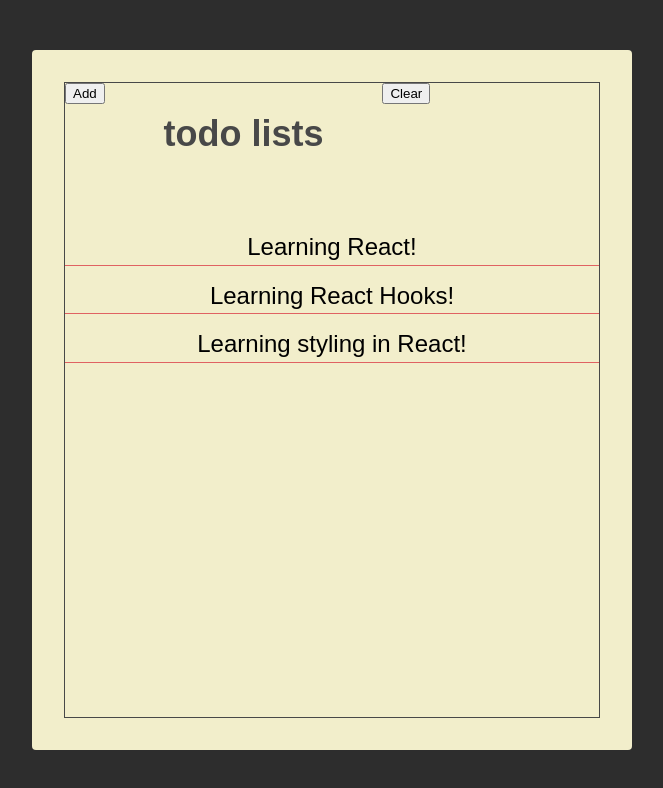
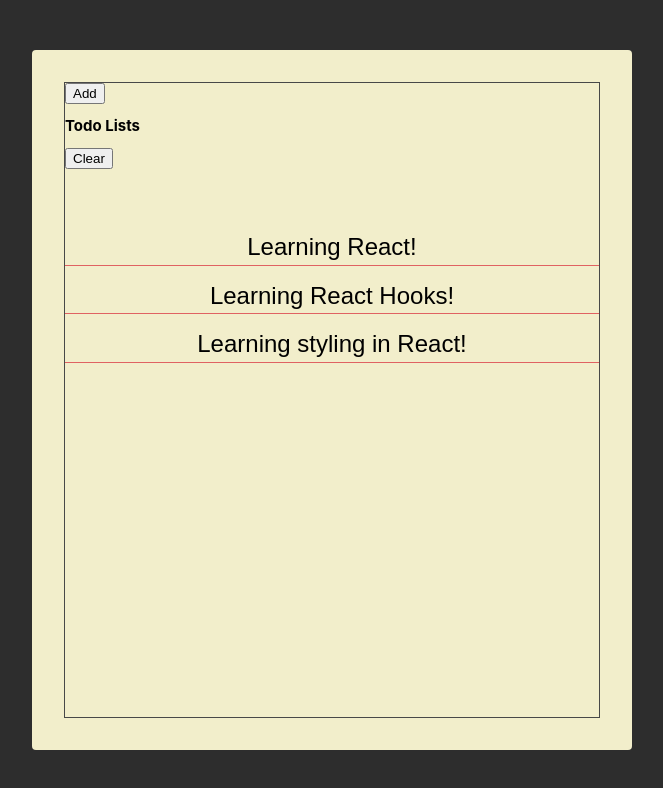
Before and after one commit to gilangp1/React-todolist, a React (Create React App) app: page / in a window 1280 px wide. Shown: the top 788 px of the page, without its empty margins (308-971 px from the left). Built offline with nearby package versions, Linux system fonts and the light colour scheme.

Commit message:
menambahkan css module pada header

```diff
--- /dev/null
+++ b/src/components/header/header.module.css
@@ -0,0 +1,15 @@
+.header {
+  display: flex;
+  align-items: flex-start;
+}
+
+.headerTitle {
+  /* flex: 1; */
+  width: 52%;
+  text-align: center;
+
+  color: var(--main-black-color);
+  font-size: 3.6rem;
+  font-family: "Homemade Apple", sans-serif;
+  text-transform: lowercase;
+}
--- a/src/styles.css
+++ b/src/styles.css
@@ -44,22 +44,6 @@
   display: flex;
   flex-direction: column;
   justify-content: space-between;
-}
-
-.header {
-  display: flex;
-  align-items: flex-start;
-}
-
-.header-title {
-  /* flex: 1; */
-  width: 52%;
-  text-align: center;
-
-  color: var(--main-black-color);
-  font-size: 3.6rem;
-  font-family: "Homemade Apple", sans-serif;
-  text-transform: lowercase;
 }
 
 .add {
```
Also changed, not shown: src/components/header/Header.jsx (added, +30 -0 lines).
